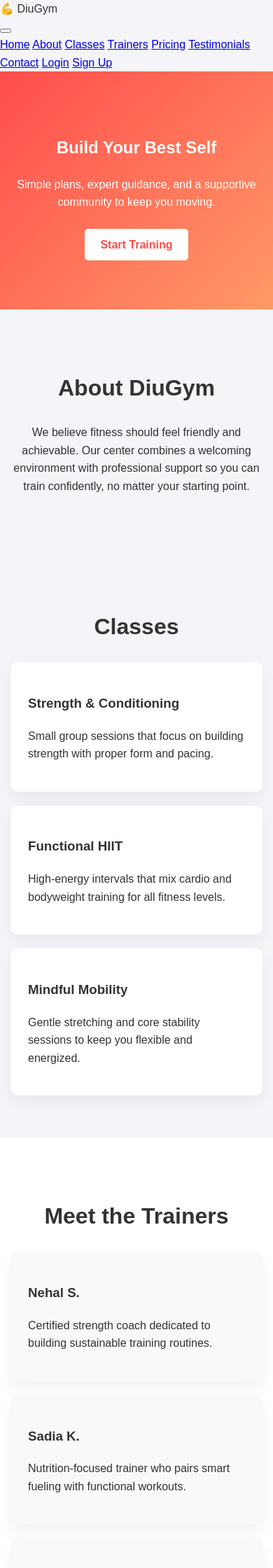
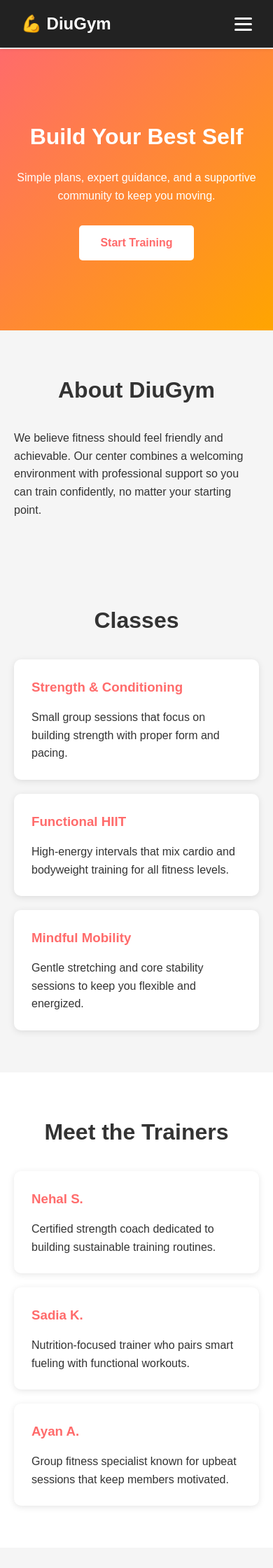
Before and after one commit to shouvikofficial/web-engineering-project, a PHP site: page / in a window 390 px wide. Shown: the top 2240 px of the page at 70% size. Run offline with PHP 8.4, Linux system fonts and the light colour scheme.

Commit message:
add proper comment to understand code better ,improved layout and responsiveness

```diff
--- a/assets/css/style.css
+++ b/assets/css/style.css
@@ -1,187 +1,275 @@
 * {
+    margin: 0;
+    padding: 0;
     box-sizing: border-box;
 }
 
 body {
-  font-family: 'Poppins', sans-serif;
-  margin: 0;
-  background: #f4f4f9;
+    font-family: Arial, sans-serif;
+    background-color: #f5f5f5;
     color: #333;
     line-height: 1.6;
+    padding-top: 70px;
 }
 
-.navbar {
-  background: #222;
-  color: #fff;
+html {
+    scroll-behavior: smooth;
+}
+
+/* Header section */
+.header {
+    background-color: #222;
+    color: white;
     padding: 15px 30px;
+    position: fixed;
+    top: 0;
+    left: 0;
+    right: 0;
     display: flex;
     justify-content: space-between;
     align-items: center;
-  flex-wrap: wrap;
-  gap: 10px 20px;
+    z-index: 100;
+    box-shadow: 0 2px 5px rgba(0,0,0,0.1);
 }
 
-.navbar nav {
-  display: flex;
-  flex-wrap: wrap;
-  gap: 15px;
+.logo {
+    font-size: 24px;
+    font-weight: bold;
+    color: white;
 }
 
-.navbar a {
-  color: #fff;
-  text-decoration: none;
-  font-size: 0.95rem;
+/* Menu button for mobile */
+.menu-btn {
+    display: none;
+    flex-direction: column;
+    gap: 5px;
+    background: none;
+    border: none;
+    cursor: pointer;
 }
 
-.navbar a:hover,
-.navbar a.active {
-  color: #ff9966;
+.menu-btn span {
+    width: 25px;
+    height: 3px;
+    background-color: white;
+    border-radius: 2px;
 }
 
+/* Navigation menu */
+.nav {
+    display: flex;
+    gap: 20px;
+    align-items: center;
+}
+
+.nav a {
+    color: white;
+    text-decoration: none;
+    padding: 8px 15px;
+    border-radius: 5px;
+    transition: 0.3s;
+}
+
+.nav a:hover {
+    background-color: #444;
+}
+
+/* Login button style */
+.btn-login {
+    border: 2px solid #ff6b6b !important;
+    background-color: transparent !important;
+}
+
+.btn-login:hover {
+    background-color: #ff6b6b !important;
+}
+
+/* Signup button */
+.btn-signup {
+    background-color: #ff6b6b !important;
+    font-weight: bold;
+}
+
+.btn-signup:hover {
+    background-color: #ff5252 !important;
+}
+
+/* Main sections */
+.section {
+    padding: 60px 20px;
+    max-width: 1200px;
+    margin: 0 auto;
+}
+
+.section h2 {
+    font-size: 32px;
+    margin-bottom: 30px;
+    text-align: center;
+}
+
+.alt {
+    background-color: white;
+}
+
+/* Hero banner */
+.hero {
+    background: linear-gradient(135deg, #ff6b6b, #ffa500);
+    color: white;
+    text-align: center;
+    padding: 100px 20px;
+}
+
+.hero h1 {
+    font-size: 48px;
+    margin-bottom: 20px;
+}
+
+.hero p {
+    font-size: 20px;
+    margin-bottom: 30px;
+}
+
+/* Card grid layout */
+.cards {
+    display: grid;
+    grid-template-columns: repeat(auto-fit, minmax(280px, 1fr));
+    gap: 20px;
+}
+
+.card {
+    background-color: white;
+    padding: 25px;
+    border-radius: 10px;
+    box-shadow: 0 2px 10px rgba(0,0,0,0.1);
+}
+
+.card h3 {
+    color: #ff6b6b;
+    margin-bottom: 15px;
+}
+
+/* Pricing */
+.price {
+    font-size: 24px;
+    font-weight: bold;
+    color: #ff6b6b;
+    margin-top: 15px;
+}
+
+/* Testimonials quotes */
+.quotes {
+    display: grid;
+    grid-template-columns: repeat(auto-fit, minmax(300px, 1fr));
+    gap: 20px;
+}
+
+blockquote {
+    background-color: white;
+    padding: 25px;
+    border-radius: 10px;
+    border-left: 4px solid #ff6b6b;
+    box-shadow: 0 2px 10px rgba(0,0,0,0.1);
+}
+
+blockquote cite {
+    display: block;
+    margin-top: 15px;
+    color: #666;
+    font-style: normal;
+}
+
+/* Contact section */
+.contact a {
+    color: #ff6b6b;
+    text-decoration: none;
+}
+
+.contact-form {
+    max-width: 500px;
+    margin: 30px auto;
+}
+
+.contact-form label {
+    display: block;
+    margin-bottom: 5px;
+    font-weight: bold;
+}
+
+.contact-form input, .contact-form textarea {
+    width: 100%;
+    padding: 10px;
+    margin-bottom: 15px;
+    border: 1px solid #ddd;
+    border-radius: 5px;
+    font-size: 16px;
+}
+
+.contact-form button {
+    width: 100%;
+}
+
+/* Button styles */
 .btn {
     display: inline-block;
-  background: #fff;
-  color: #ff4d4d;
-  padding: 10px 22px;
+    background-color: white;
+    color: #ff6b6b;
+    padding: 12px 30px;
     border-radius: 5px;
-  font-weight: 600;
     text-decoration: none;
+    font-weight: bold;
     border: none;
     cursor: pointer;
 }
 
 .btn:hover {
-  background: #ffe4db;
+    background-color: #f0f0f0;
 }
 
-.hero {
+/* Footer */
+footer {
+    background-color: #222;
+    color: white;
     text-align: center;
-  padding: 90px 20px;
-  background: linear-gradient(135deg, #ff4d4d, #ff9966);
-  color: #fff;
+    padding: 20px;
+}
+
+/* Mobile responsive */
+@media (max-width: 768px) {
+    .menu-btn {
+        display: flex;
+    }
+
+    .nav {
+        position: fixed;
+        top: 70px;
+        left: 0;
+        right: 0;
+        background-color: #222;
+        flex-direction: column;
+        align-items: stretch;
+        padding: 20px;
+        display: none;
+    }
+
+    .nav.active {
+        display: flex;
+    }
+
+    .nav a {
+        width: 100%;
+        text-align: center;
+        padding: 12px;
+    }
+
+    .hero h1 {
+        font-size: 32px;
     }
 
     .hero p {
-  max-width: 540px;
-  margin: 0 auto 25px;
-}
-
-.section {
-  padding: 70px 20px;
-}
-
-.section.alt {
-  background: #fff;
-}
-
-.section-content {
-  max-width: 1000px;
-  margin: 0 auto;
-  text-align: center;
-}
-
-.section h2 {
-  margin-bottom: 25px;
-  font-size: 2rem;
+        font-size: 16px;
     }
 
     .cards {
-  display: grid;
-  grid-template-columns: repeat(auto-fit, minmax(240px, 1fr));
-  gap: 20px;
-  text-align: left;
-}
-
-.card {
-  background: #fff;
-  padding: 25px;
-  border-radius: 10px;
-  box-shadow: 0 10px 25px rgba(0, 0, 0, 0.05);
-}
-
-.alt .card {
-  background: #f9f9fc;
-}
-
-.price {
-  margin-top: 15px;
-  font-weight: 600;
-  color: #ff4d4d;
-}
-
-.quotes {
-  display: grid;
-  grid-template-columns: repeat(auto-fit, minmax(260px, 1fr));
-  gap: 20px;
-  text-align: left;
-}
-
-blockquote {
-  margin: 0;
-  padding: 30px;
-  background: #fff;
-  border-radius: 10px;
-  box-shadow: 0 10px 25px rgba(0, 0, 0, 0.05);
-  font-style: italic;
-}
-
-blockquote cite {
-  display: block;
-  margin-top: 15px;
-  font-style: normal;
-  color: #555;
-}
-
-.contact {
-  text-align: left;
-}
-
-.contact a {
-  color: #ff4d4d;
-}
-
-.contact-form {
-  margin-top: 30px;
-  display: grid;
-  gap: 15px;
-}
-
-.contact-form input,
-.contact-form textarea {
-  width: 100%;
-  padding: 10px 12px;
-  border: 1px solid #ddd;
-  border-radius: 6px;
-  font-family: inherit;
-  font-size: 1rem;
-}
-
-.contact-form button {
-  justify-self: start;
-}
-
-footer {
-  text-align: center;
-  background: #222;
-  color: #fff;
-  padding: 20px 15px;
-  font-size: 0.9rem;
-}
-
-@media (max-width: 600px) {
-  .navbar {
-    justify-content: center;
-  }
-
-  .navbar nav {
-    justify-content: center;
-  }
-
-  .hero {
-    padding: 70px 15px;
-  }
-
-  .section {
-    padding: 60px 15px;
+        grid-template-columns: 1fr;
     }
 }
```
Lines whose indentation alone changed are shown as unchanged.
